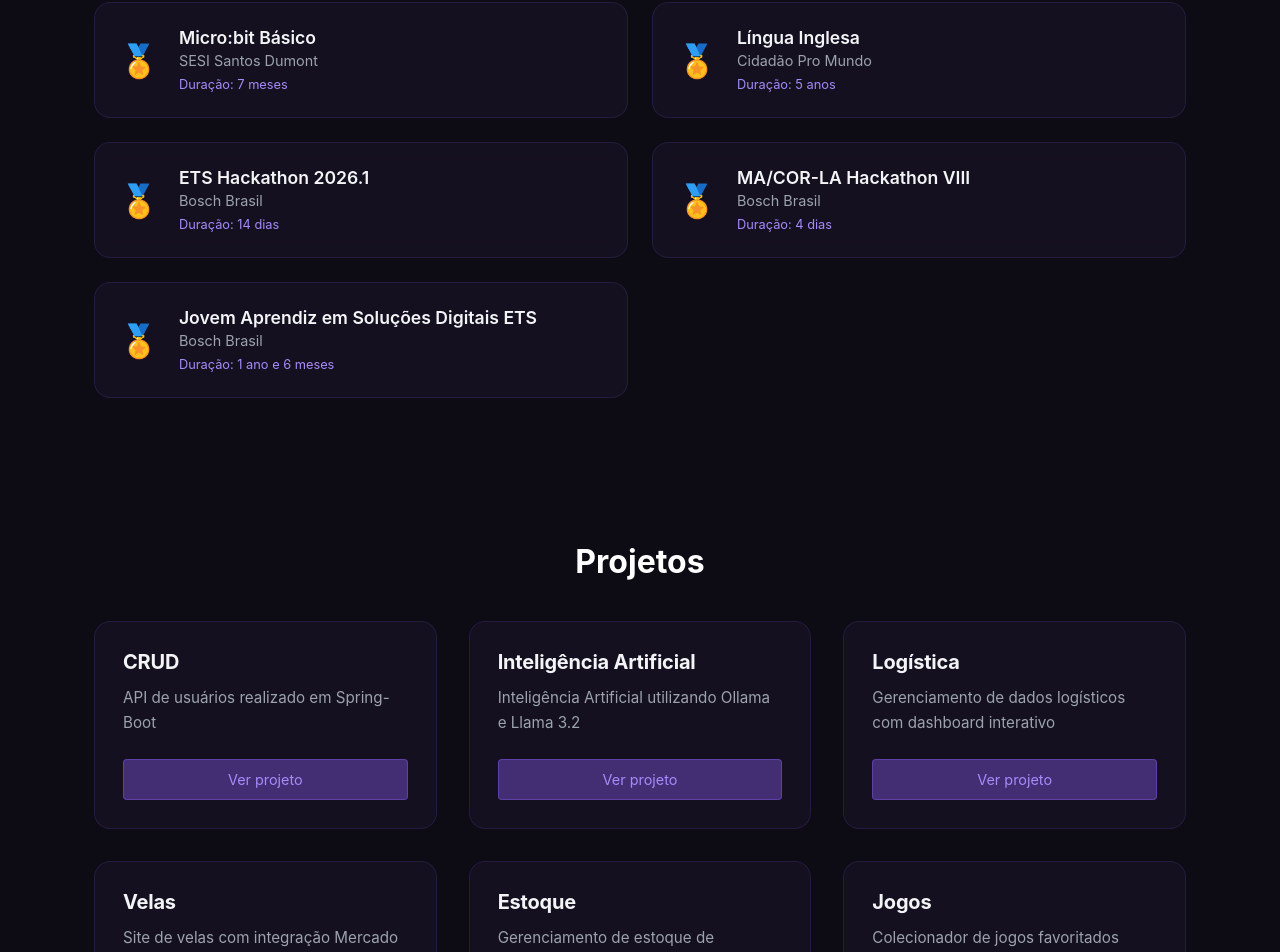
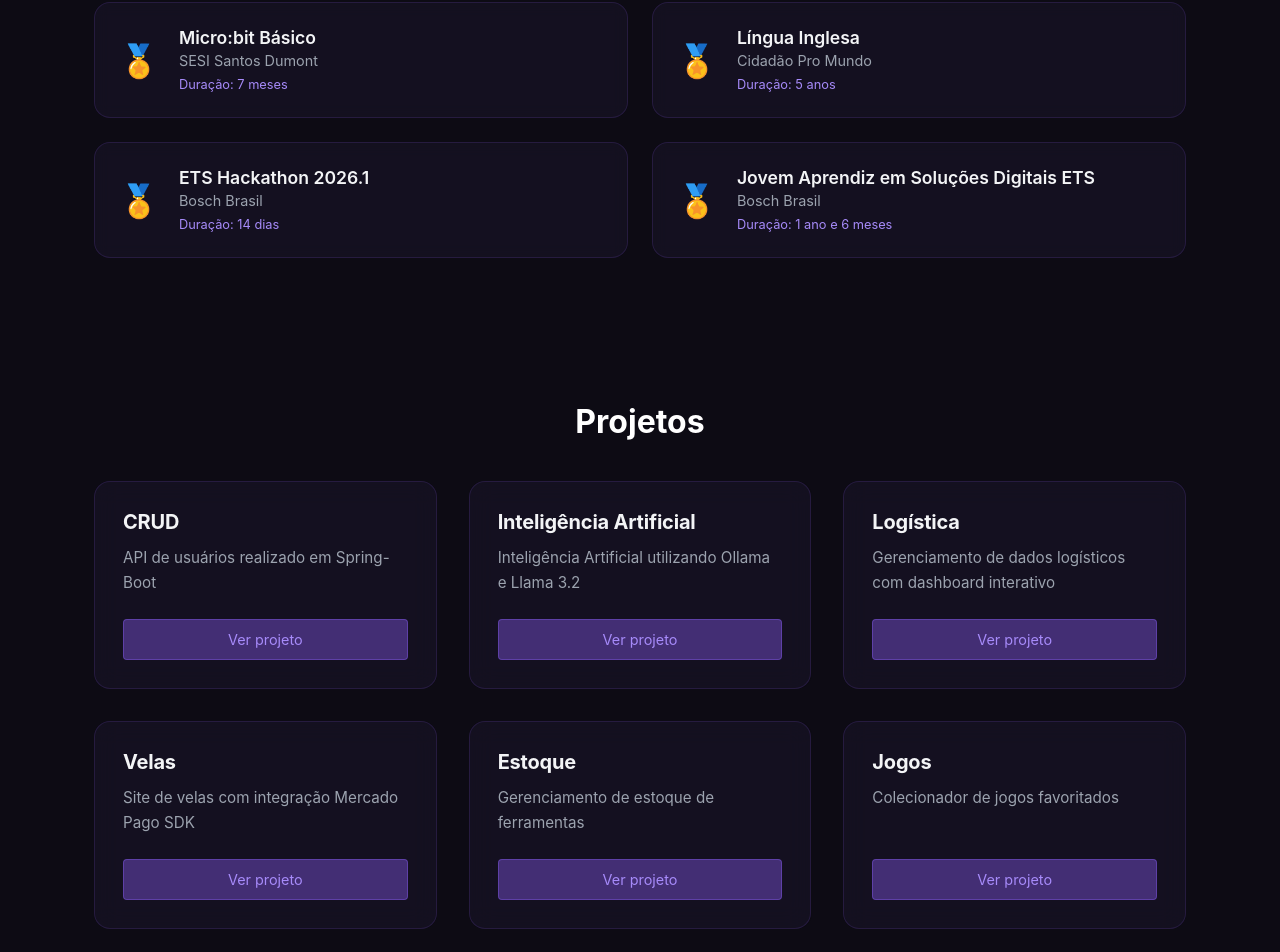
Before and after one commit to kauanvinicius9/Portfolio-Web, a React (Vite) app in the folder frontend/: page / in a window 1280 px wide. Shown: the part 1032-1984 px from the top of the page. Built offline with nearby package versions, Linux system fonts and the light colour scheme.

Commit message:
certificates.ts

```diff
--- a/frontend/src/data/certificates.ts
+++ b/frontend/src/data/certificates.ts
@@ -33,12 +33,6 @@ export const certificates: Certificates[] = [
   },
   {
     id: "06",
-    course: "MA/COR-LA Hackathon VIII",
-    institution: "Bosch Brasil",
-    duration: "4 dias",
-  },
-  {
-    id: "07",
     course: "Jovem Aprendiz em Soluções Digitais ETS",
     institution: "Bosch Brasil",
     duration: "1 ano e 6 meses",
```
